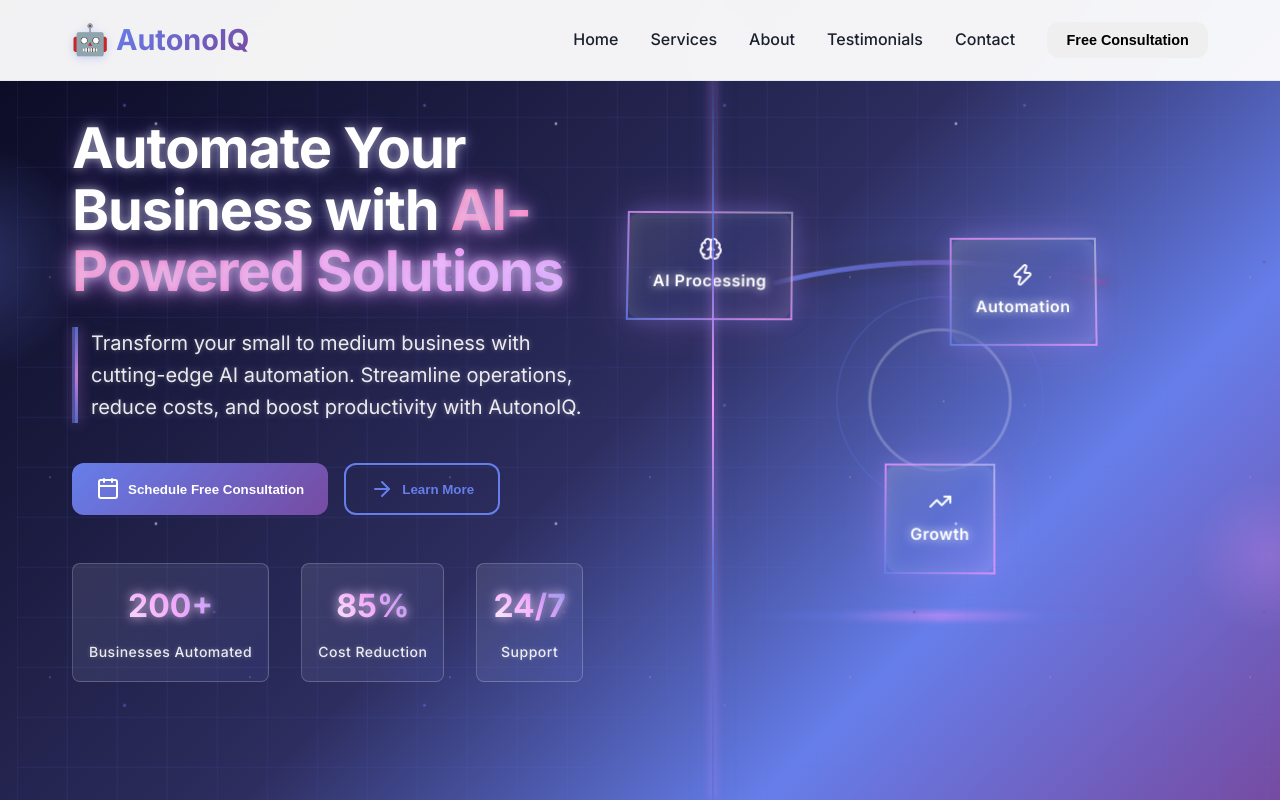
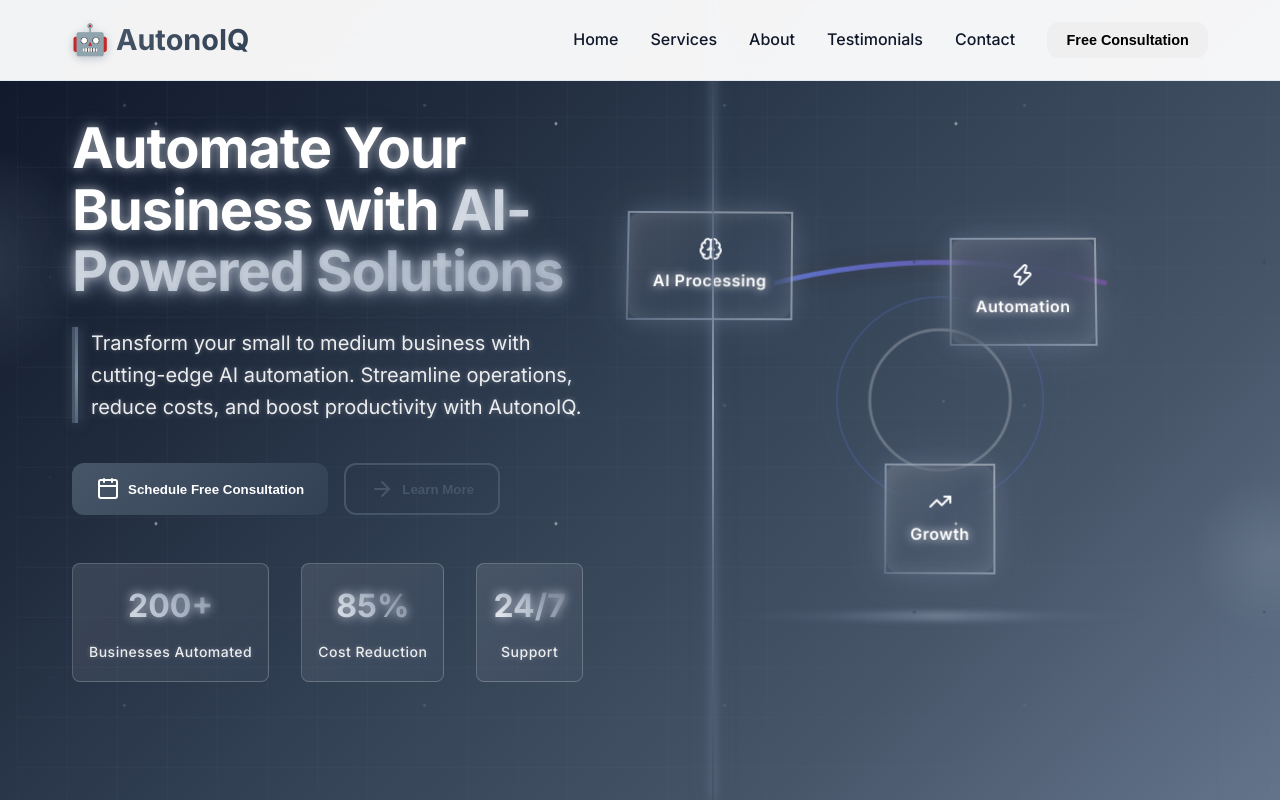
Before and after one commit to ianunciacion-maker/AutonoIQ-Website, a plain HTML site: page index.html in a window 1280 px wide. Shown: the top 800 px of the page. Drawn offline with nearby package versions, Linux system fonts and the light colour scheme; a script that the page names is missing.

Commit message:
Redesign with slate color palette for modern professional look
Complete color scheme overhaul using Tailwind slate colors:

Primary Colors:
- Primary: slate-600 (#475569)
- Secondary: slate-700 (#334155)
- Accent: slate-500 (#64748b)

Background & Text:
- Main text: slate-900 (#0f172a)
- Secondary text: slate-700 (#334155)
- Light text: slate-500 (#64748b)
- Light bg: slate-50 (#f8fafc)
- Dark bg: slate-800 (#1e293b)

Updated Components:
- Hero section gradient and effects
- Navigation and branding elements
- CTA buttons and hover states
- Form focus states and validation
- Bot icon drop shadows
- All animations and glow effects
- Demo cards and visual elements
- Stats section styling
- Border and shadow colors

The new slate palette provides:
- More professional, sophisticated appearance
- Better contrast and readability
- Modern neutral tones
- Consistent design language
- Enhanced accessibility

```diff
--- a/css/style.css
+++ b/css/style.css
@@ -17,26 +17,52 @@ body {
     overflow-x: hidden;
 }
 
-/* CSS Variables */
+/* CSS Variables - Slate Color Palette */
 :root {
-    --primary-color: #667eea;
-    --secondary-color: #764ba2;
-    --accent-color: #f093fb;
-    --text-primary: #1a202c;
-    --text-secondary: #4a5568;
-    --text-light: #718096;
+    /* Slate Primary Colors */
+    --primary-color: #475569;        /* slate-600 */
+    --secondary-color: #334155;      /* slate-700 */
+    --accent-color: #64748b;         /* slate-500 */
+
+    /* Text Colors */
+    --text-primary: #0f172a;         /* slate-900 */
+    --text-secondary: #334155;       /* slate-700 */
+    --text-light: #64748b;           /* slate-500 */
+
+    /* Background Colors */
     --bg-white: #ffffff;
-    --bg-light: #f7fafc;
-    --bg-dark: #1a202c;
-    --border-light: #e2e8f0;
-    --shadow-sm: 0 1px 3px 0 rgba(0, 0, 0, 0.1);
-    --shadow-md: 0 4px 6px -1px rgba(0, 0, 0, 0.1);
-    --shadow-lg: 0 10px 15px -3px rgba(0, 0, 0, 0.1);
-    --shadow-xl: 0 20px 25px -5px rgba(0, 0, 0, 0.1);
+    --bg-light: #f8fafc;             /* slate-50 */
+    --bg-dark: #1e293b;              /* slate-800 */
+
+    /* Border and Neutral Colors */
+    --border-light: #e2e8f0;         /* slate-200 */
+    --border-medium: #cbd5e1;        /* slate-300 */
+
+    /* Shadows with slate tones */
+    --shadow-sm: 0 1px 3px 0 rgba(15, 23, 42, 0.1);
+    --shadow-md: 0 4px 6px -1px rgba(15, 23, 42, 0.1);
+    --shadow-lg: 0 10px 15px -3px rgba(15, 23, 42, 0.1);
+    --shadow-xl: 0 20px 25px -5px rgba(15, 23, 42, 0.1);
+
+    /* Design Tokens */
     --border-radius: 12px;
     --transition: all 0.3s cubic-bezier(0.4, 0, 0.2, 1);
+
+    /* Gradients with slate tones */
     --gradient-primary: linear-gradient(135deg, var(--primary-color), var(--secondary-color));
     --gradient-accent: linear-gradient(135deg, var(--accent-color), var(--primary-color));
+
+    /* Additional slate shades for variety */
+    --slate-50: #f8fafc;
+    --slate-100: #f1f5f9;
+    --slate-200: #e2e8f0;
+    --slate-300: #cbd5e1;
+    --slate-400: #94a3b8;
+    --slate-500: #64748b;
+    --slate-600: #475569;
+    --slate-700: #334155;
+    --slate-800: #1e293b;
+    --slate-900: #0f172a;
 }
 
 /* Typography */
@@ -108,7 +134,7 @@ p {
 
 .nav-logo .bot-icon {
     font-size: 1.8rem;
-    filter: drop-shadow(0 2px 4px rgba(102, 126, 234, 0.3));
+    filter: drop-shadow(0 2px 4px rgba(71, 85, 105, 0.3));
     animation: pulse 2s infinite;
 }
 
@@ -193,7 +219,7 @@ p {
 }
 
 .cta-btn.primary:hover {
-    box-shadow: 0 10px 25px rgba(102, 126, 234, 0.4);
+    box-shadow: 0 10px 25px rgba(71, 85, 105, 0.4);
 }
 
 .cta-btn.secondary {
@@ -238,7 +264,7 @@ p {
     min-height: 100vh;
     display: flex;
     align-items: center;
-    background: linear-gradient(135deg, #0a0a23 0%, #1a1a3e 25%, #2d2d5f 50%, #667eea 75%, #764ba2 100%);
+    background: linear-gradient(135deg, var(--slate-900) 0%, var(--slate-800) 25%, var(--slate-700) 50%, var(--slate-600) 75%, var(--slate-500) 100%);
     position: relative;
     overflow: hidden;
 }
@@ -252,8 +278,8 @@ p {
     right: 0;
     bottom: 0;
     background-image:
-        linear-gradient(rgba(102, 126, 234, 0.1) 1px, transparent 1px),
-        linear-gradient(90deg, rgba(102, 126, 234, 0.1) 1px, transparent 1px);
+        linear-gradient(rgba(100, 116, 139, 0.1) 1px, transparent 1px),
+        linear-gradient(90deg, rgba(100, 116, 139, 0.1) 1px, transparent 1px);
     background-size: 50px 50px;
     animation: gridMove 20s linear infinite;
     z-index: 1;
@@ -274,10 +300,10 @@ p {
     bottom: 0;
     background-image:
         radial-gradient(2px 2px at 20% 30%, rgba(255, 255, 255, 0.8), transparent),
-        radial-gradient(2px 2px at 40% 70%, rgba(102, 126, 234, 0.8), transparent),
-        radial-gradient(1px 1px at 90% 40%, rgba(240, 147, 251, 0.8), transparent),
+        radial-gradient(2px 2px at 40% 70%, rgba(100, 116, 139, 0.8), transparent),
+        radial-gradient(1px 1px at 90% 40%, rgba(71, 85, 105, 0.8), transparent),
         radial-gradient(1px 1px at 10% 80%, rgba(255, 255, 255, 0.6), transparent),
-        radial-gradient(2px 2px at 60% 10%, rgba(118, 75, 162, 0.8), transparent);
+        radial-gradient(2px 2px at 60% 10%, rgba(51, 65, 85, 0.8), transparent);
     background-size: 400px 400px, 300px 300px, 200px 200px, 500px 500px, 350px 350px;
     animation: particles 25s ease-in-out infinite;
     z-index: 1;
@@ -310,15 +336,15 @@ p {
     height: 100%;
     background: linear-gradient(to bottom,
         transparent 0%,
-        rgba(102, 126, 234, 0.8) 30%,
-        rgba(240, 147, 251, 1) 50%,
-        rgba(102, 126, 234, 0.8) 70%,
+        rgba(100, 116, 139, 0.8) 30%,
+        rgba(148, 163, 184, 1) 50%,
+        rgba(100, 116, 139, 0.8) 70%,
         transparent 100%);
     animation: scan 12s linear infinite;
     z-index: 3;
     box-shadow:
-        0 0 10px rgba(240, 147, 251, 0.8),
-        0 0 20px rgba(102, 126, 234, 0.6);
+        0 0 10px rgba(148, 163, 184, 0.8),
+        0 0 20px rgba(100, 116, 139, 0.6);
     pointer-events: none;
 }
 
@@ -357,7 +383,7 @@ p {
     left: -10%;
     width: 200px;
     height: 200px;
-    background: radial-gradient(circle, rgba(102, 126, 234, 0.3) 0%, transparent 70%);
+    background: radial-gradient(circle, rgba(100, 116, 139, 0.3) 0%, transparent 70%);
     border-radius: 50%;
     animation: glowPulse 4s ease-in-out infinite;
 }
@@ -369,7 +395,7 @@ p {
     right: -5%;
     width: 150px;
     height: 150px;
-    background: radial-gradient(circle, rgba(240, 147, 251, 0.3) 0%, transparent 70%);
+    background: radial-gradient(circle, rgba(148, 163, 184, 0.3) 0%, transparent 70%);
     border-radius: 50%;
     animation: glowPulse 6s ease-in-out infinite reverse;
 }
@@ -415,24 +441,24 @@ p {
     animation: slideInUp 1s ease-out 0.3s forwards;
     text-shadow:
         0 0 10px rgba(255, 255, 255, 0.5),
-        0 0 20px rgba(102, 126, 234, 0.3),
-        0 0 30px rgba(240, 147, 251, 0.2);
+        0 0 20px rgba(100, 116, 139, 0.3),
+        0 0 30px rgba(148, 163, 184, 0.2);
     letter-spacing: -0.02em;
 }
 
 .gradient-text {
     background: linear-gradient(135deg,
-        #f093fb 0%,
-        #f5576c 25%,
-        #ff6b9d 50%,
-        #f093fb 75%,
-        #667eea 100%);
+        var(--slate-400) 0%,
+        var(--slate-300) 25%,
+        var(--slate-200) 50%,
+        var(--slate-400) 75%,
+        var(--slate-500) 100%);
     background-size: 400% 400%;
     background-clip: text;
     -webkit-background-clip: text;
     -webkit-text-fill-color: transparent;
     animation: gradientShift 4s ease-in-out infinite;
-    filter: drop-shadow(0 0 10px rgba(240, 147, 251, 0.6));
+    filter: drop-shadow(0 0 10px rgba(148, 163, 184, 0.6));
 }
 
 @keyframes gradientShift {
@@ -452,7 +478,7 @@ p {
     animation: slideInUp 1s ease-out 0.6s forwards;
     text-shadow: 0 0 5px rgba(255, 255, 255, 0.3);
     backdrop-filter: blur(1px);
-    border-left: 3px solid rgba(102, 126, 234, 0.5);
+    border-left: 3px solid rgba(100, 116, 139, 0.5);
     padding-left: 1rem;
     position: relative;
 }
@@ -465,18 +491,18 @@ p {
     height: 100%;
     width: 3px;
     background: linear-gradient(to bottom,
-        rgba(102, 126, 234, 0.8),
-        rgba(240, 147, 251, 0.8),
-        rgba(102, 126, 234, 0.8));
+        rgba(100, 116, 139, 0.8),
+        rgba(148, 163, 184, 0.8),
+        rgba(100, 116, 139, 0.8));
     animation: borderPulse 2s ease-in-out infinite;
 }
 
 @keyframes borderPulse {
     0%, 100% {
-        box-shadow: 0 0 5px rgba(102, 126, 234, 0.5);
+        box-shadow: 0 0 5px rgba(100, 116, 139, 0.5);
     }
     50% {
-        box-shadow: 0 0 15px rgba(240, 147, 251, 0.8);
+        box-shadow: 0 0 15px rgba(148, 163, 184, 0.8);
     }
 }
 
@@ -505,15 +531,15 @@ p {
     backdrop-filter: blur(10px);
     background: linear-gradient(135deg,
         rgba(255, 255, 255, 0.1),
-        rgba(102, 126, 234, 0.1));
+        rgba(100, 116, 139, 0.1));
     transition: var(--transition);
 }
 
 .stat:hover {
     transform: translateY(-3px);
-    border-color: rgba(240, 147, 251, 0.6);
+    border-color: rgba(148, 163, 184, 0.6);
     box-shadow:
-        0 0 20px rgba(240, 147, 251, 0.3),
+        0 0 20px rgba(148, 163, 184, 0.3),
         inset 0 0 20px rgba(255, 255, 255, 0.1);
 }
 
@@ -522,21 +548,21 @@ p {
     font-size: 2rem;
     font-weight: 700;
     margin-bottom: 0.5rem;
-    background: linear-gradient(45deg, #ffffff, #f093fb, #667eea);
+    background: linear-gradient(45deg, #ffffff, var(--slate-400), var(--slate-600));
     background-clip: text;
     -webkit-background-clip: text;
     -webkit-text-fill-color: transparent;
     text-shadow: 0 0 10px rgba(255, 255, 255, 0.5);
-    filter: drop-shadow(0 0 5px rgba(240, 147, 251, 0.3));
+    filter: drop-shadow(0 0 5px rgba(148, 163, 184, 0.3));
     animation: statGlow 3s ease-in-out infinite alternate;
 }
 
 @keyframes statGlow {
     0% {
-        filter: drop-shadow(0 0 5px rgba(240, 147, 251, 0.3));
+        filter: drop-shadow(0 0 5px rgba(148, 163, 184, 0.3));
     }
     100% {
-        filter: drop-shadow(0 0 15px rgba(240, 147, 251, 0.6));
+        filter: drop-shadow(0 0 15px rgba(148, 163, 184, 0.6));
     }
 }
 
@@ -574,9 +600,9 @@ p {
     height: 8px;
     background: linear-gradient(90deg,
         transparent 0%,
-        rgba(102, 126, 234, 0.5) 25%,
-        rgba(240, 147, 251, 0.8) 50%,
-        rgba(102, 126, 234, 0.5) 75%,
+        rgba(100, 116, 139, 0.5) 25%,
+        rgba(148, 163, 184, 0.8) 50%,
+        rgba(100, 116, 139, 0.5) 75%,
         transparent 100%);
     border-radius: 50%;
     filter: blur(3px);
@@ -592,13 +618,13 @@ p {
     position: absolute;
     background: linear-gradient(135deg,
         rgba(255, 255, 255, 0.1) 0%,
-        rgba(102, 126, 234, 0.1) 50%,
-        rgba(240, 147, 251, 0.1) 100%);
+        rgba(100, 116, 139, 0.1) 50%,
+        rgba(148, 163, 184, 0.1) 100%);
     backdrop-filter: blur(20px);
     border: 2px solid;
     border-image: linear-gradient(45deg,
-        rgba(102, 126, 234, 0.8),
-        rgba(240, 147, 251, 0.8),
+        rgba(100, 116, 139, 0.8),
+        rgba(148, 163, 184, 0.8),
         rgba(255, 255, 255, 0.4)) 1;
     border-radius: var(--border-radius);
     padding: 1.5rem;
@@ -611,16 +637,16 @@ p {
     animation: float3D 4s ease-in-out infinite;
     transform-style: preserve-3d;
     box-shadow:
-        0 0 20px rgba(102, 126, 234, 0.3),
-        0 0 40px rgba(240, 147, 251, 0.2),
+        0 0 20px rgba(100, 116, 139, 0.3),
+        0 0 40px rgba(148, 163, 184, 0.2),
         inset 0 0 20px rgba(255, 255, 255, 0.1);
 }
 
 .demo-card:hover {
     transform: rotateY(10deg) rotateX(5deg) translateZ(20px);
     box-shadow:
-        0 0 30px rgba(102, 126, 234, 0.5),
-        0 0 60px rgba(240, 147, 251, 0.3),
+        0 0 30px rgba(100, 116, 139, 0.5),
+        0 0 60px rgba(148, 163, 184, 0.3),
         inset 0 0 30px rgba(255, 255, 255, 0.2);
 }
 
@@ -1291,7 +1317,7 @@ section {
 .form-group textarea:focus {
     outline: none;
     border-color: var(--primary-color);
-    box-shadow: 0 0 0 3px rgba(102, 126, 234, 0.1);
+    box-shadow: 0 0 0 3px rgba(71, 85, 105, 0.1);
 }
 
 .form-group textarea {
@@ -1322,7 +1348,7 @@ section {
 
 .footer-brand .bot-icon {
     font-size: 1.5rem;
-    filter: drop-shadow(0 2px 4px rgba(102, 126, 234, 0.3));
+    filter: drop-shadow(0 2px 4px rgba(71, 85, 105, 0.3));
 }
 
 .footer-brand h3 {
```
